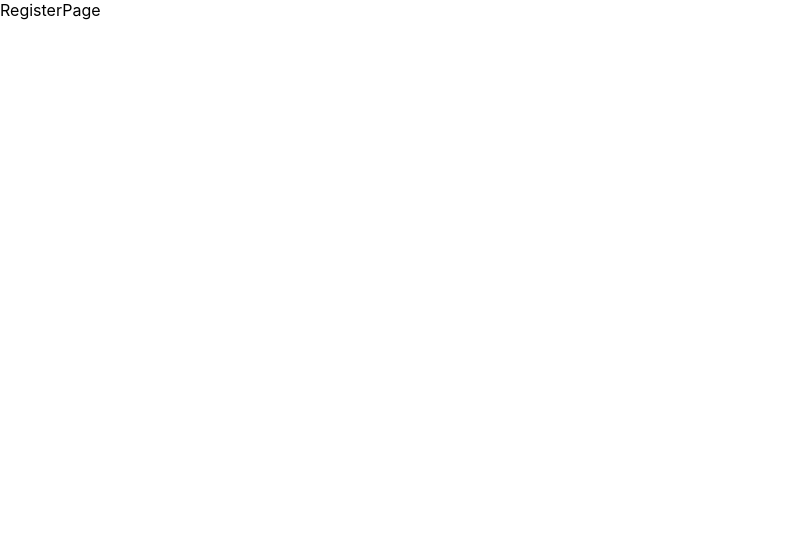
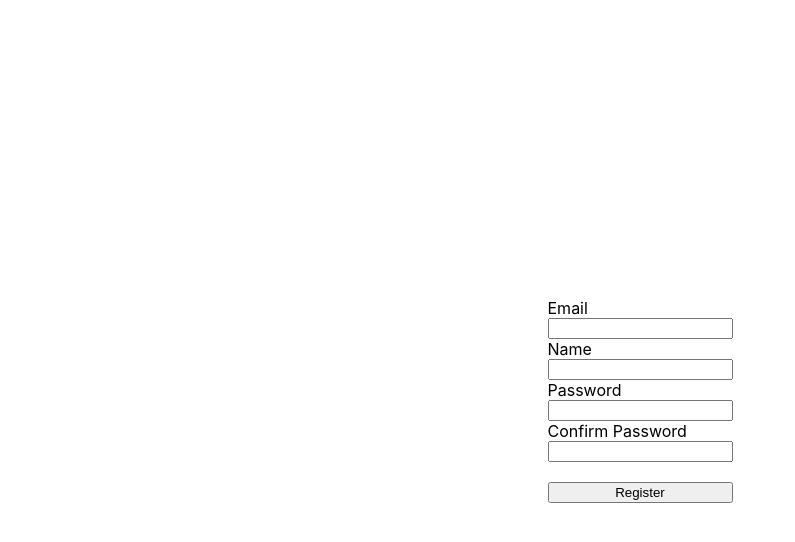
Before and after one commit to hyerinxx/JohnAhn-NodeReactBasic, a React (Create React App) app in the folder client/: page /register in a window 1280 px wide. Shown: the top 542 px of the page, without its empty margins (0-795 px from the left). Built offline with nearby package versions, Linux system fonts and the light colour scheme.

Commit message:
노드 리액트 기초 강의 #31 회원가입 페이지

```diff
--- a/client/src/_actions/types.js
+++ b/client/src/_actions/types.js
@@ -1 +1,2 @@
 export const LOGIN_USER = "login_user";
+export const REGISTER_USER = "register_user";
--- a/client/src/_actions/user_action.js
+++ b/client/src/_actions/user_action.js
@@ -1,6 +1,7 @@
 import axios from "axios";
 import {
-    LOGIN_USER
+    LOGIN_USER,
+    REGISTER_USER
 } from './types';
 
 export function loginUser(dataToSubmit) {
@@ -11,3 +12,12 @@ export function loginUser(dataToSubmit) {
         payload: request
     }
 };
+
+export function registerUser(dataToSubmit) {
+    const request = axios.post('/api/users/register', dataToSubmit)
+                    .then(response => response.data);
+    return {
+        type: REGISTER_USER,
+        payload: request
+    }
+};
--- a/client/src/_reducers/user_reducer.js
+++ b/client/src/_reducers/user_reducer.js
@@ -1,10 +1,12 @@
 import {
-    LOGIN_USER
+    LOGIN_USER,
+    REGISTER_USER
 } from '../_actions/types';
 
 export default function(state = {}, action) {
     switch(action.type) {
         case LOGIN_USER: return {...state, loginSuccess: action.payload};
+        case REGISTER_USER: return {...state, register: action.payload};
         default: return state;
     }
 };
--- a/client/src/components/views/LoginPage/LoginPage.js
+++ b/client/src/components/views/LoginPage/LoginPage.js
@@ -1,7 +1,7 @@
 import React, { useState } from 'react';
 import { useDispatch } from 'react-redux';
+import { useNavigate } from 'react-router-dom';
 import { loginUser } from '../../../_actions/user_action';
-import { useNavigate } from "react-router-dom";
 
 function LoginPage(props) {
   const dispatch = useDispatch();
--- a/client/src/components/views/RegisterPage/RegisterPage.js
+++ b/client/src/components/views/RegisterPage/RegisterPage.js
@@ -1,9 +1,64 @@
-import React from 'react';
+import React, { useState } from 'react';
+import { useDispatch } from 'react-redux';
+import { useNavigate } from 'react-router-dom';
+import { registerUser } from '../../../_actions/user_action';
 
 function RegisterPage() {
+  const dispatch = useDispatch();
+  const navigate = useNavigate();
+
+  const [Email, setEmail] = useState("");
+  const [Name, setName] = useState("");
+  const [Password, setPassword] = useState("");
+  const [ConfirmPassword, setConfirmPassword] = useState("");
+
+  const onEmailHandler = function(event) {setEmail(event.currentTarget.value);};
+  const onNameHandler = function(event) {setName(event.currentTarget.value);};
+  const onPasswordHandler = function(event) {setPassword(event.currentTarget.value);};
+  const onConfirmPasswordHandler = function(event) {setConfirmPassword(event.currentTarget.value);};
+
+  const onSubmitHandler = function(event) {
+    event.preventDefault();
+
+    if(Password !== ConfirmPassword){
+      return alert("비밀번호 확인이 다릅니다.");
+    }
+
+    let body = {
+      email: Email,
+      name: Name,
+      password: Password
+    };
+
+    dispatch(registerUser(body))
+    .then(response => {
+      if(response.payload.success) {
+        navigate("/login");
+      } else {
+        alert("Register Error");
+      }
+    });
+  };
+
   return (
-    <div>
-      RegisterPage
+    <div
+      style={{display: 'flex', justifyContent: 'center', alignItems: 'center', width: '100%', height: '100vh'}}
+    >
+      <form
+        style={{display: 'flex', flexDirection: 'column'}}
+        onSubmit={onSubmitHandler}
+      >
+        <label>Email</label>
+        <input type="email" value={Email} onChange={onEmailHandler} />
+        <label>Name</label>
+        <input type="text" value={Name} onChange={onNameHandler} />
+        <label>Password</label>
+        <input type="password" value={Password} onChange={onPasswordHandler} />
+        <label>Confirm Password</label>
+        <input type="password" value={ConfirmPassword} onChange={onConfirmPasswordHandler} />
+        <br />
+        <button>Register</button>
+      </form>
     </div>
   );
 }
```
